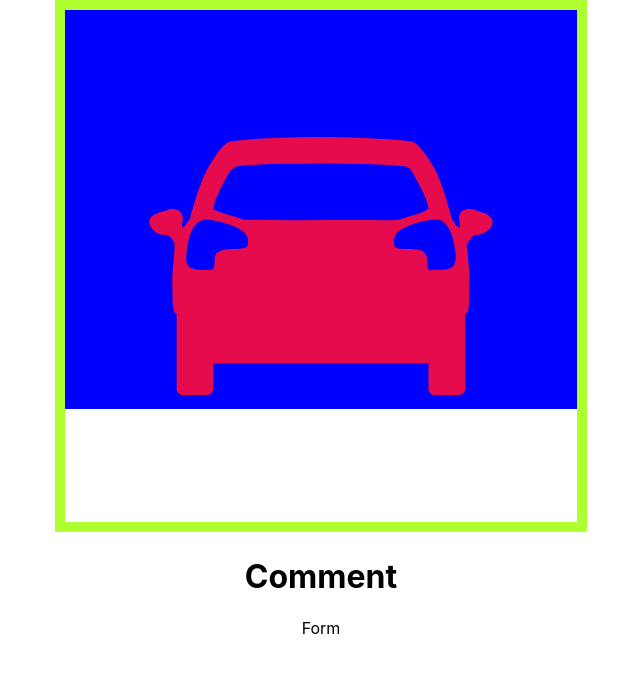
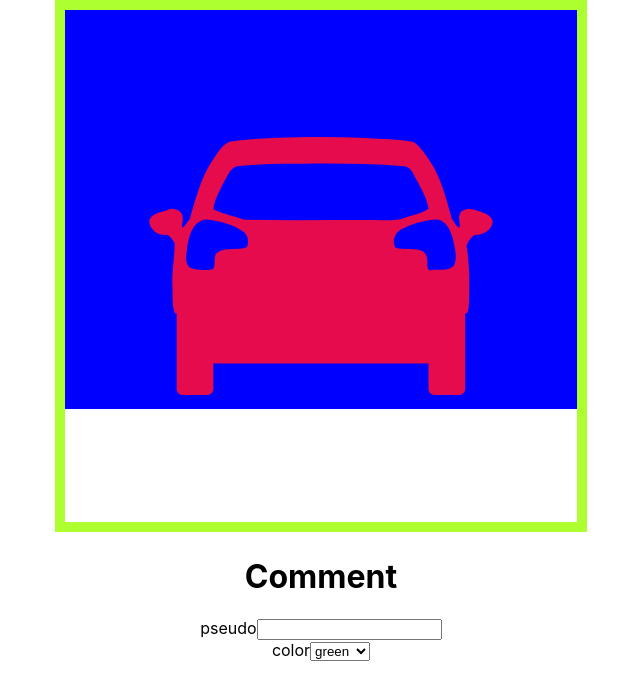
Before and after one commit to z-bj/forms-dk, a React (Create React App) app: page / in a window 1280 px wide. Shown: the top 700 px of the page, without its empty margins (319-959 px from the left). Built offline with nearby package versions, Linux system fonts and the light colour scheme.

Commit message:
feat select color en dur

```diff
--- a/src/Form.js
+++ b/src/Form.js
@@ -1,12 +1,39 @@
 import React, { Component } from "react";
 import Car from "./Car";
 class Form extends Component {
+  state = {
+    username: "",
+    color: "",
+    colors: ["", "green", "red", "purple", "black", "pink"],
+  };
+
+  handlePseudo = (e) => {
+    this.setState({ username: e.target.value });
+  };
   render() {
     return (
       <div>
         <Car color="blue" height="400" />
         <h1>Comment</h1>
-        Form
+        <form action="">
+          <div>
+            <label htmlFor="">pseudo</label>
+
+            <input
+              type="text"
+              value={this.state.username}
+              onChange={this.handlePseudo}
+            />
+          </div>
+          <div>
+            <label htmlFor="">color</label>
+            <select name="" id="">
+              <option value="green">green</option>
+              <option value="red">red</option>
+              <option value="purple">purple</option>
+            </select>
+          </div>
+        </form>
       </div>
     );
   }
```
